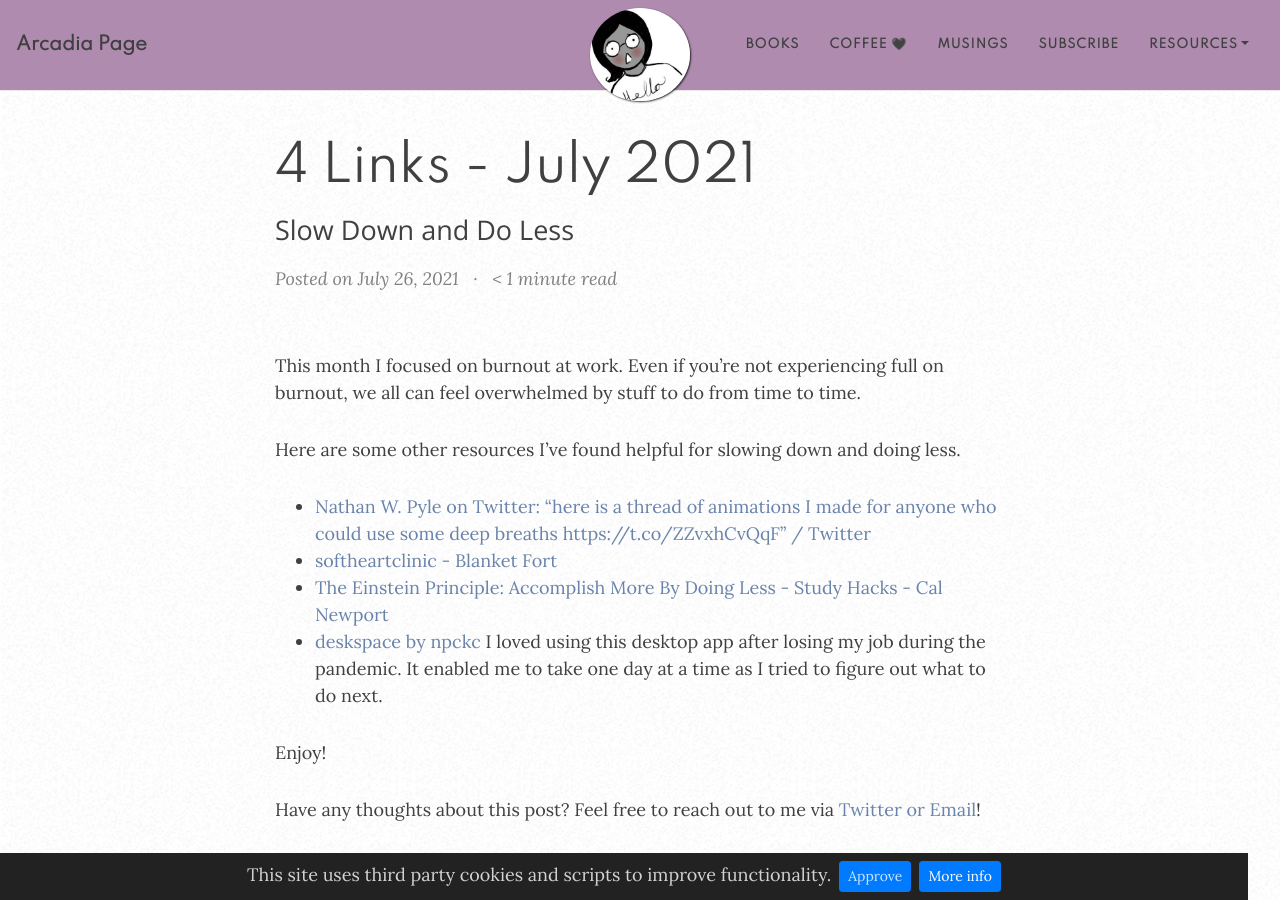
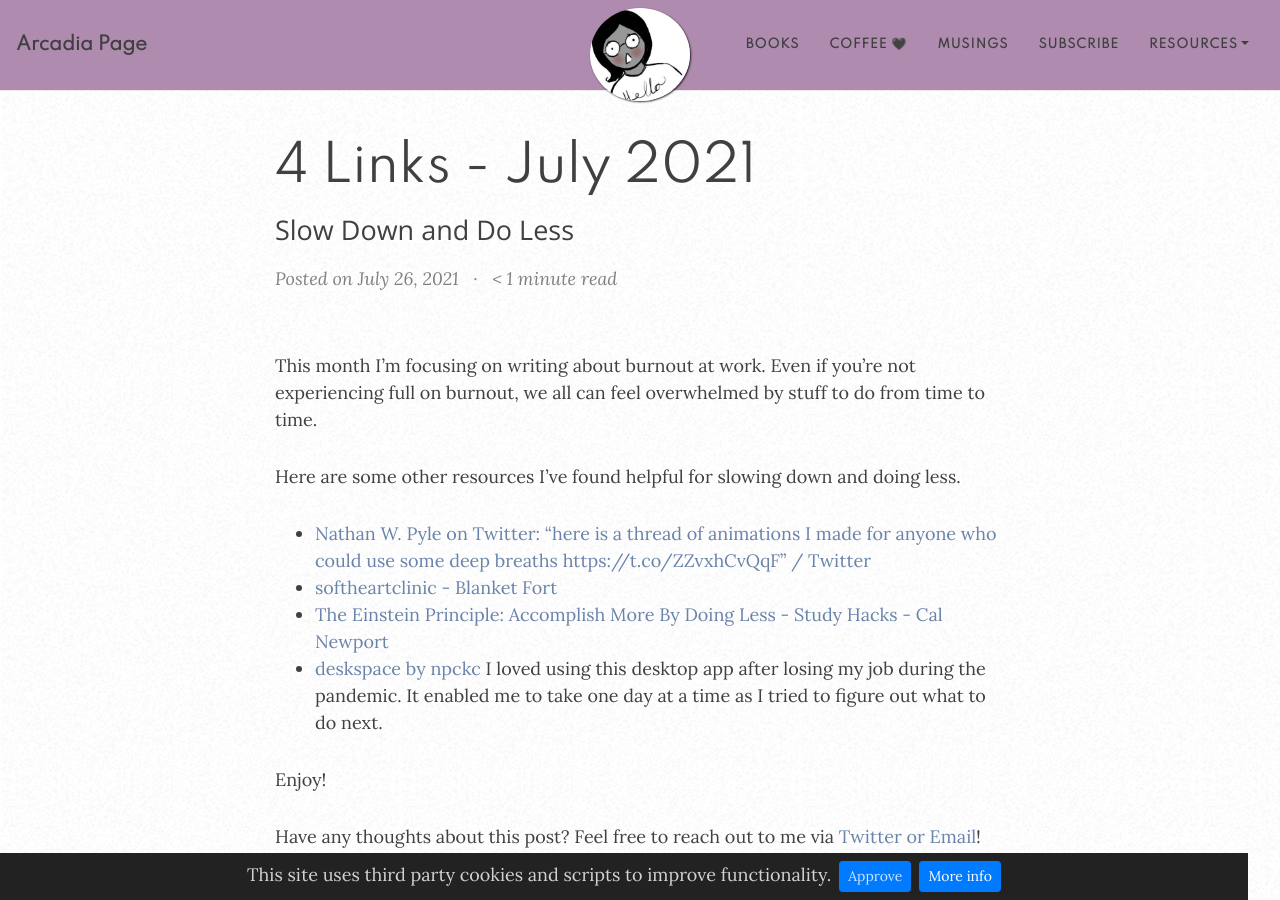
Before and after one commit to arcadiapage/arcadiapage.github.io, a Jekyll site: the page built from _posts/2021-07-26-four-links-july-2021.md, in a window 1280 px wide and 900 px high. Built offline with Jekyll 4.4.1, drawn with Linux system fonts in a browser that asks for light colours; nearby versions of some CDN libraries; comment, search, counter and statistics services are not loaded.

Commit message:
Update from Forestry.io arcadiapage updated _posts/2021-07-26-four-links-july-2021.md

```diff
--- a/_posts/2021-07-26-four-links-july-2021.md
+++ b/_posts/2021-07-26-four-links-july-2021.md
@@ -7,7 +7,7 @@ tags:
 - Helpful Links
 
 ---
-This month I focused on burnout at work. Even if you're not experiencing full on burnout, we all can feel overwhelmed by stuff to do from time to time.
+This month I'm focusing on writing about burnout at work. Even if you're not experiencing full on burnout, we all can feel overwhelmed by stuff to do from time to time.
 
 Here are some other resources I've found helpful for slowing down and doing less.
 
```
